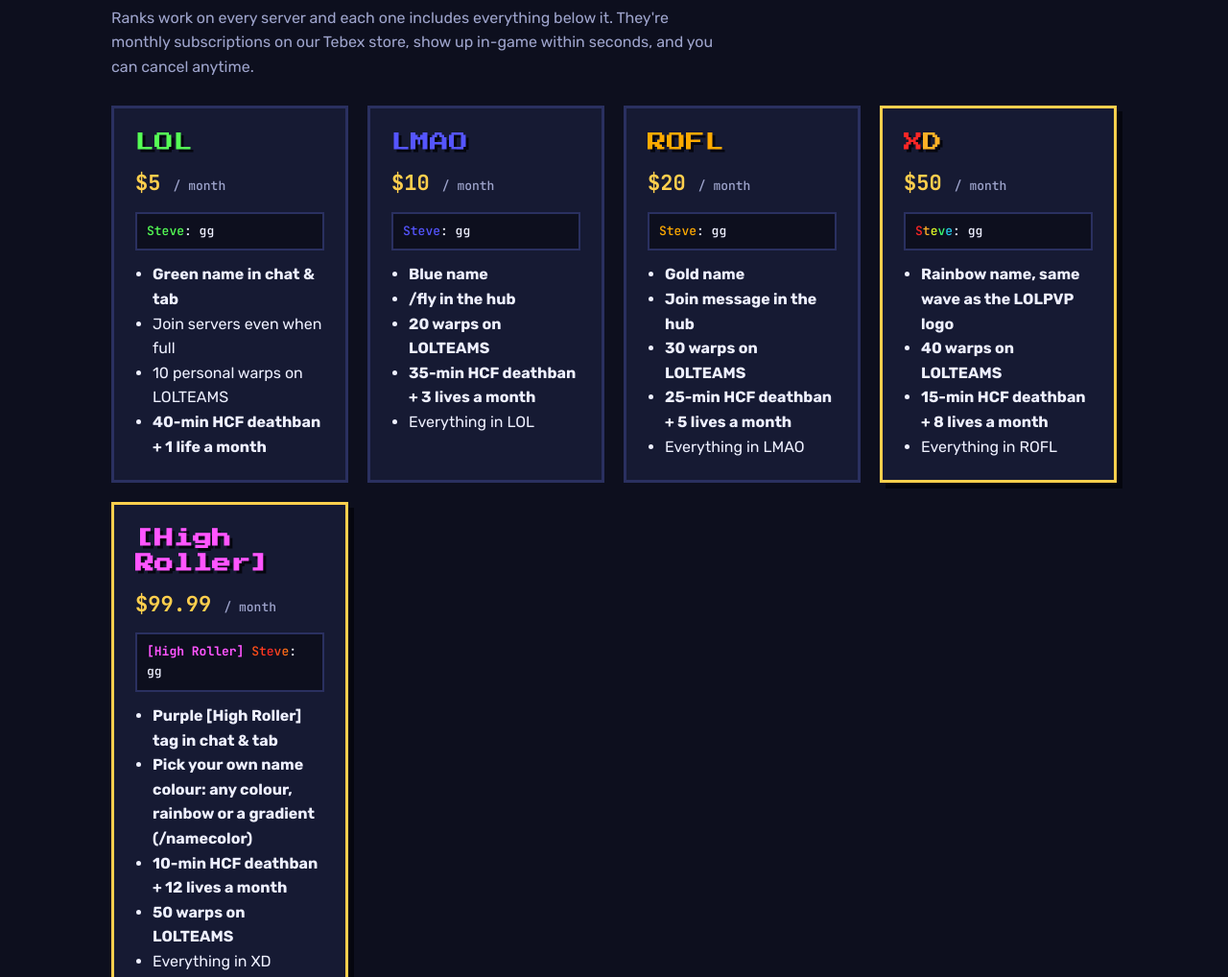
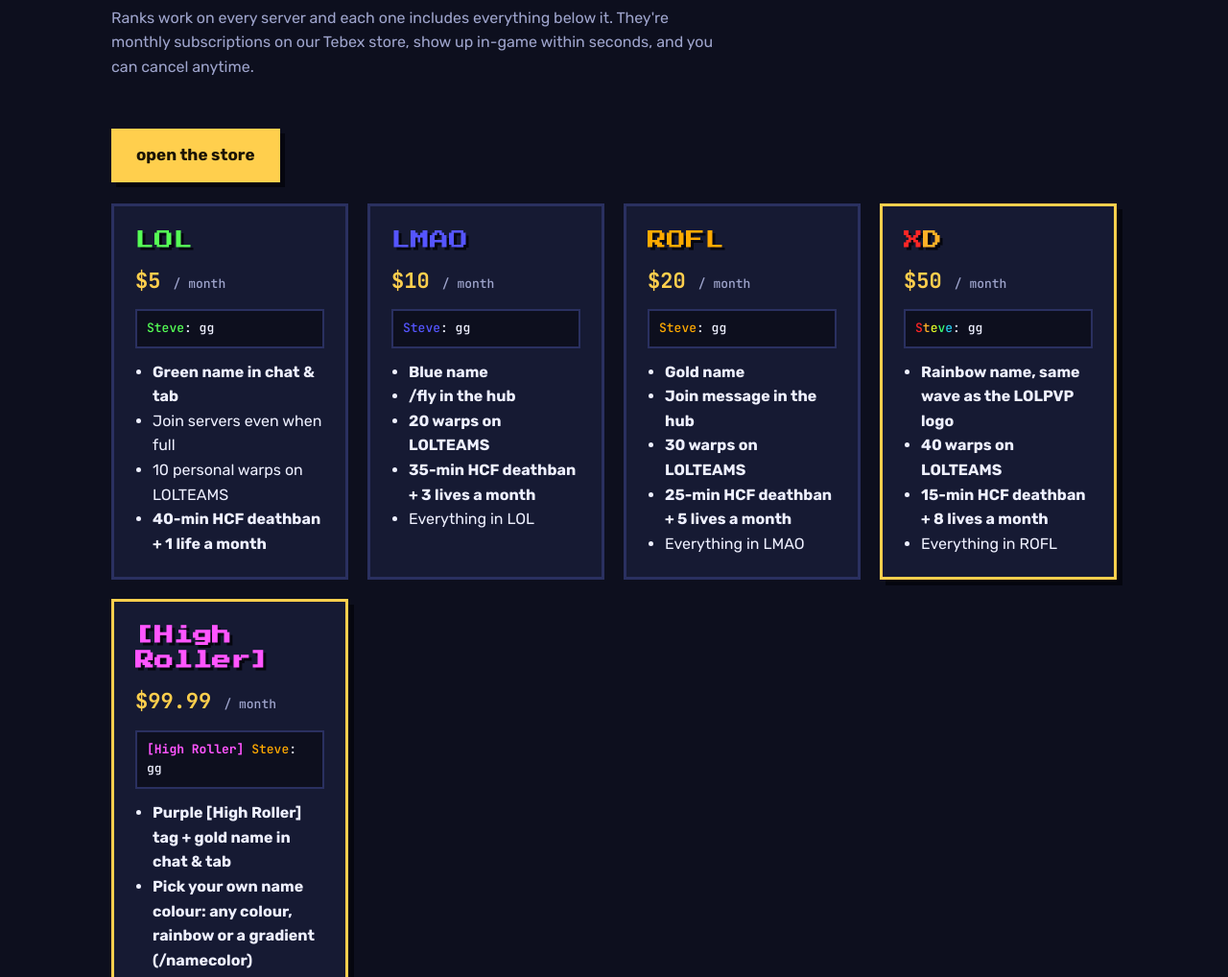
Before and after one commit to pleas33/LOLPVPSITE, a plain HTML site: page index.html in a window 1280 px wide. Shown: the part 1820-2838 px from the top of the page at 96% size. Drawn offline with Linux system fonts and the light colour scheme; no server answers.

Commit message:
Site: High Roller chat preview (purple tag, gold name), store button above the ranks
Co-Authored-By: Claude Opus 5.5 <noreply@anthropic.com>
Claude-Session: https://claude.ai/code/session_016kSEPWbexa7JGeAfYHKMQu

```diff
--- a/index.html
+++ b/index.html
@@ -251,6 +251,7 @@ footer .wrap { display: grid; gap: 8px; }
     <div class="wrap">
       <h2>Ranks</h2>
       <p class="sub">Ranks work on every server and each one includes everything below it. They're monthly subscriptions on our Tebex store, show up in-game within seconds, and you can cancel anytime.</p>
+      <a class="btn" href="https://lolpvp-webstore.tebex.io/" target="_blank" rel="noopener" style="margin-bottom:22px">open the store</a>
       <div class="ranks">
         <article class="rank">
           <div class="tagname lol">LOL</div>
@@ -301,9 +302,9 @@ footer .wrap { display: grid; gap: 8px; }
         <article class="rank top hr">
           <div class="tagname"><span class="hrtag">[High Roller]</span></div>
           <div class="price">$99.99 <small>/ month</small></div>
-          <div class="chat"><span class="hrtag">[High Roller]</span> <b class="hrname" style="font-weight:inherit">Steve</b><span class="msg">: gg</span></div>
+          <div class="chat"><span class="hrtag">[High Roller]</span> <span class="god">Steve</span><span class="msg">: gg</span></div>
           <ul>
-            <li class="new">Purple [High Roller] tag in chat &amp; tab</li>
+            <li class="new">Purple [High Roller] tag + gold name in chat &amp; tab</li>
             <li class="new">Pick your own name colour: any colour, rainbow or a gradient (<b>/namecolor</b>)</li>
             <li class="new">10-min HCF deathban + 12 lives a month</li>
             <li class="new">50 warps on LOLTEAMS</li>
```
